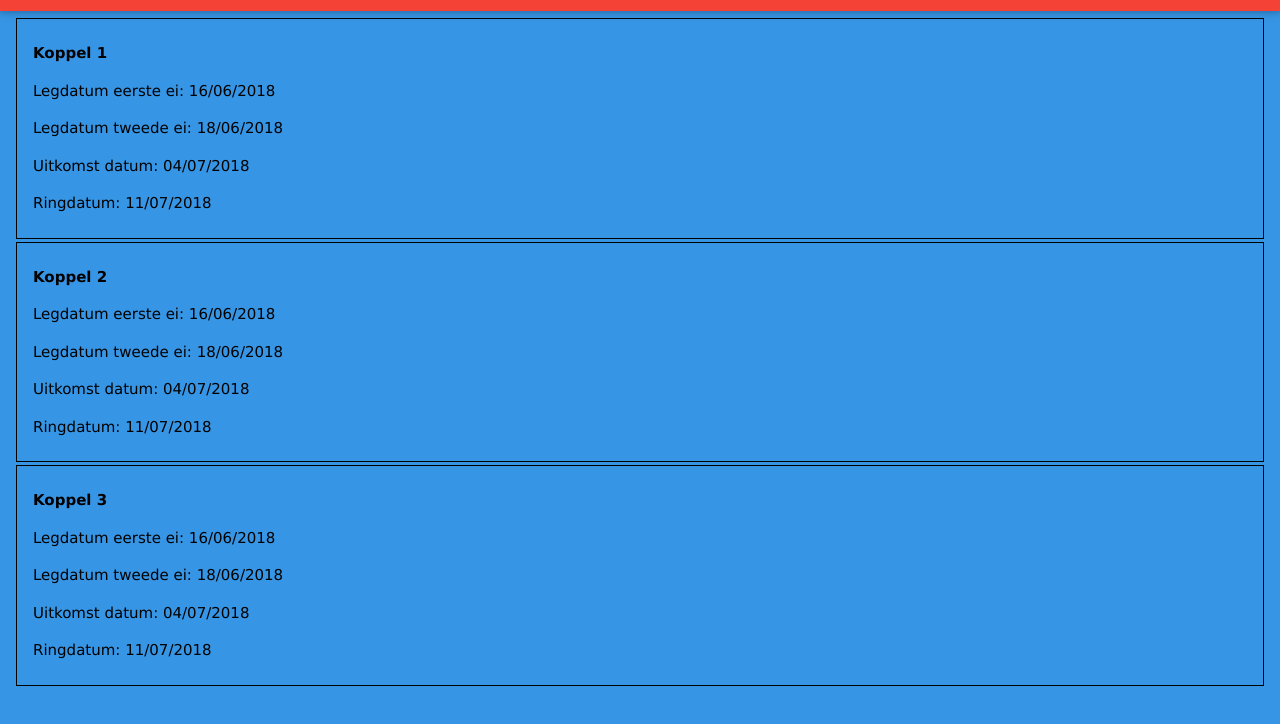
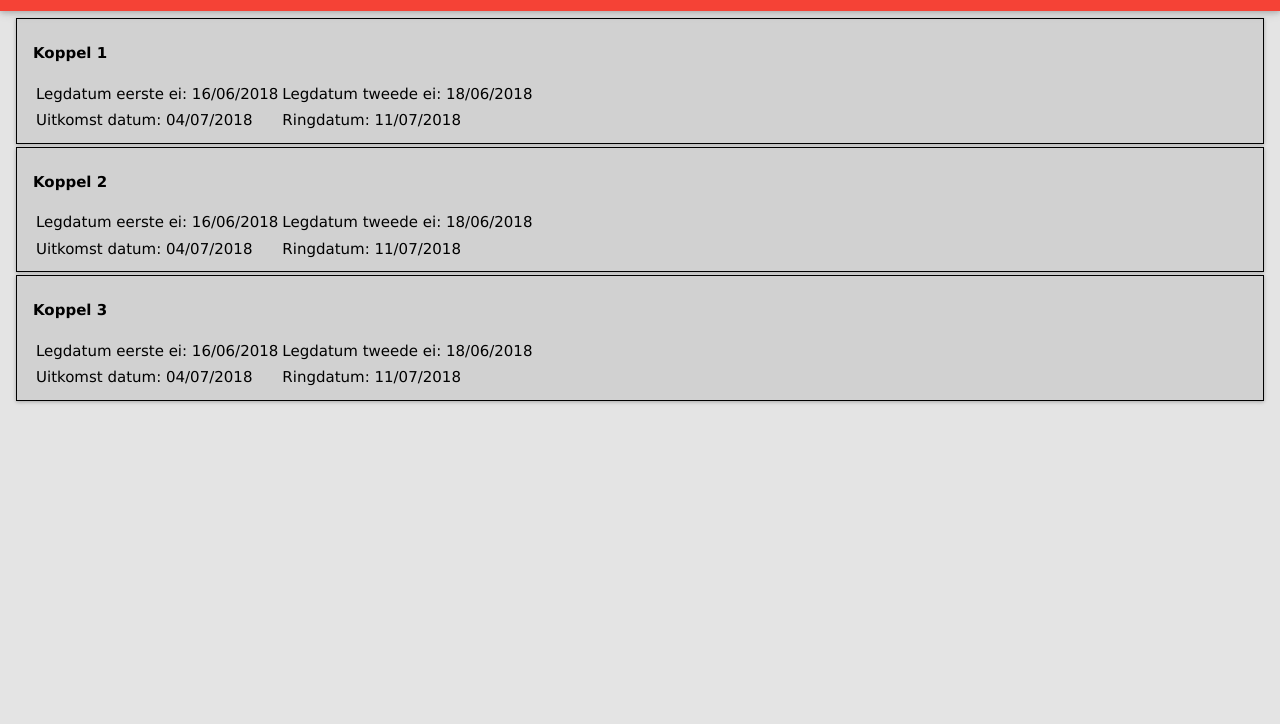
Before and after one commit to vesaf/Duiven, a website: page public/index.html in a window 1280 px wide. Shown: the part 72-796 px from the top of the page. Drawn offline with Linux system fonts and the light colour scheme.

Commit message:
Table and no wifi support

```diff
--- a/public/javascripts/index.js
+++ b/public/javascripts/index.js
@@ -14,13 +14,13 @@ document.addEventListener("DOMContentLoaded", function () {
     console.log(Object.keys(data["couples"]));
     for (let i = 0; i < Object.keys(data["couples"]).length; i++) {
         var couple = data["couples"][Object.keys(data["couples"])[i]];
-        listContent += "<li id='couple' " + i + "><div class='listItem'>" +
-            "<p class='coupleName'>" + couple.name + "</p>" +
-            "<p class='date1Label'> Legdatum eerste ei: " + formatDate(couple.date1) + "</p>" +
-            "<p class='date2Label'> Legdatum tweede ei: " + formatDate(addDays(couple.date1, 2)) + "</p>" +
-            "<p class='date3Label'> Uitkomst datum: " + formatDate(addDays(couple.date1, 18)) + "</p>" +
-            "<p class='date4Label'> Ringdatum: " + formatDate(addDays(couple.date1, 25)) + "</p>" +
-            "</div></li>";
+        listContent += "<li class='card' id='couple' " + i + "><div class='listItem'>" +
+            "<p class='coupleName'>" + couple.name + "</p><table><tr>" +
+            "<td class='date1Label'> Legdatum eerste ei: " + formatDate(couple.date1) + "</td>" +
+            "<td class='date2Label'> Legdatum tweede ei: " + formatDate(addDays(couple.date1, 2)) + "</td></tr>" +
+            "<tr><td class='date3Label'> Uitkomst datum: " + formatDate(addDays(couple.date1, 18)) + "</td>" +
+            "<td class='date4Label'> Ringdatum: " + formatDate(addDays(couple.date1, 25)) + "</td></tr>" +
+            "</table></div></li>";
     }
     var list = document.getElementById("mainList");
     list.innerHTML = listContent;
--- a/public/stylesheets/style.css
+++ b/public/stylesheets/style.css
@@ -17,7 +17,7 @@ html{
 }
 
 body {
-    background-color: #3695e4;
+    background-color: #e4e4e4;
     margin: 0;
 }
 
@@ -45,6 +45,8 @@ li {
     width: 100%;
     border: 1px solid black;
     margin: 3px 0;
+    background-color: #d1d1d1;
+    box-shadow: 0 1px 3px 0 rgba(0,0,0,0.16),0 1px 5px 0 rgba(0,0,0,0.12);
 }
 
 ul {
```
Also changed, not shown: 1 other file.
